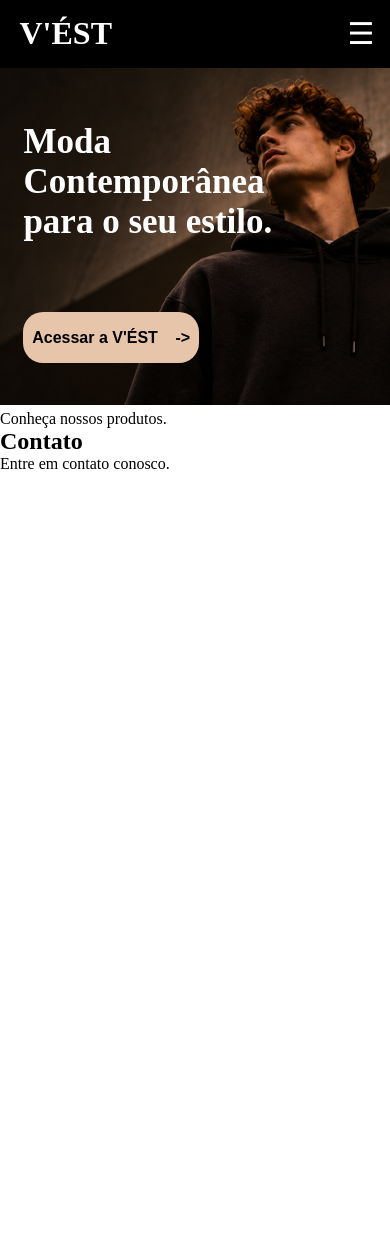
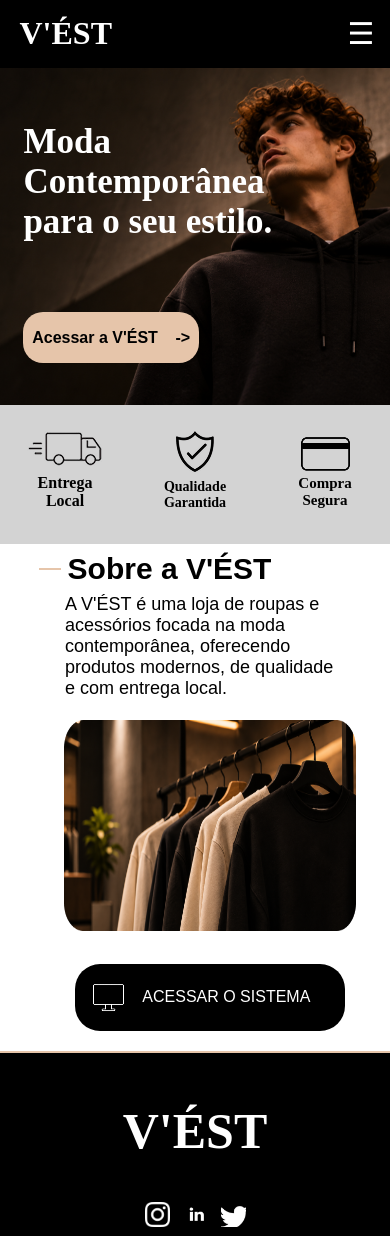
Before and after one commit to gabrielmpc-lab/projeto-integrado, a plain HTML site: page index.html in a window 390 px wide. Before the commit the page ends 844 px from the top, so only its background shows below. Drawn offline with Linux system fonts and the light colour scheme.

Commit message:
Estrutura final da Landing Page responsiva para mobile concluída

```diff
--- a/index.html
+++ b/index.html
@@ -16,14 +16,14 @@
     <div class="menu-opcoes">
         <a href="#inicio">Início</a>
         <a href="#sobre">Sobre</a>
-        <a href="#produtos">Produtos</a>
+        <a href="#serviços">Serviços</a>
         <a href="#contato">Contato</a>
     </div>
 </details>
     </div>
 
 <!-- Estrutura normal do site -->
-    <div class="iniiio">
+    <div id="inicio" class="iniiio">
         <img class="imagem1" src="imagem_header.png" alt="Imagem">
     <div class="texto1">
         <p>Moda</p>
@@ -35,23 +35,60 @@
         <p>-></p>
     </div>
     </div>
-<section id="inicio" class="text1">
 
+<section id="serviços" class="servicos">
+
+    <div class="entrega">
+    <img class="caminhao" src="caminhaozin.png" alt="Caminhão">
+        <p>Entrega</p>
+        <p>Local</p>
+    </div>
+
+    <div class="qualidade">
+        <img class="escudo" src="escudozin.png" alt="Escudo">
+        <div class="text">
+            <p>Qualidade</p>
+            <p>Garantida</p>
+        </div>
+    </div>
+
+    <div class="compra">
+        <img class="cartao" src="cartaozin.png" alt="Cartão">
+        <div class="textt">
+            <p>Compra</p>
+            <p>Segura</p>
+        </div>
+    </div>
 </section>
 
-<section id="sobre">
-    <h1>Sobre</h1>
-    <p>Conheça a nossa loja.</p>
+<section id="sobre" class="sobre_nos">
+    <p class="sobrea">Sobre a V'ÉST</p>
+
+    <p>A V'ÉST é uma loja de roupas e </p>
+    <p>acessórios focada na moda </p>
+    <p>contemporânea, oferecendo </p>
+    <p>produtos modernos, de qualidade </p>
+    <p>e com entrega local.</p>
+
+    <div class="imagem2">
+        <img class="camisetas" src="camisetas.png" alt="Camisetas V'ÉST">
+    </div>
+
+    <footer class="pe">
+        <div class="acessar_sistema">
+            <img class="pc" src="pczin.png" alt="pc">
+            <p class="acessar">ACESSAR O SISTEMA</p>
+        </div>
+    </footer>
 </section>
 
-<section id="produtos">
-    <h1>Produtos</h1>
-    <p>Conheça nossos produtos.</p>
-</section>
-
-<section id="contato">
-    <h1>Contato</h1>
-    <p>Entre em contato conosco.</p>
+<section id="contato" class="rodape">
+    <h1 class="text_final">V'ÉST</h1>
+    <div class="fim">
+        <a href="https://www.instagram.com/"><img class="insta" src="insta.png" alt="Instagram"></a>
+        <a href="https://www.linkedin.com/"><img class="in" src="in.png" alt="Facebook"></a>
+        <a href="https://x.com/"><img class="twit" src="twit.png" alt="Twitter/X"></a>
+    </div>
 </section>
 </div>
 </body>
--- a/style.css
+++ b/style.css
@@ -46,13 +46,14 @@ a{
 }
 
 .menu-opcoes a {
+    background-color: lightgray;
     display: block;
     padding: 12px;
     text-decoration: none;
     color: black;
 }
 
-.cabecalho{
+.cabecalho {
     background-color: black;
     display: flex;
     flex-direction: row;
@@ -61,6 +62,9 @@ a{
     height: 8vh;
     width: 100%;
     position: fixed;
+    top: 0;
+    left: 0;
+    z-index: 1000;
 }
 .nome{
     position: relative;
@@ -110,3 +114,161 @@ a{
     font-family: Arial, Helvetica, sans-serif;
     font-weight: bold;
 }
+
+.servicos{
+    margin-top: 54px;
+    display: flex;
+    flex-direction: row;
+    justify-content: space-around;
+    align-items: center;
+    background-color: lightgray;
+    height: 18vh;
+    min-height: 18vh;
+    flex-shrink: 0;
+    font-weight: bold;
+}
+.entrega{
+    display: flex;
+    justify-content: center;
+    align-items: center;
+    flex-direction: column;
+    text-align: center;
+    font-size: 16px;
+    width: 29vw;
+}
+.caminhao{
+
+}
+.qualidade{
+    justify-content: center;
+    align-items: center;
+    display: flex;
+    flex-direction: column;
+    width: 29vw;
+    gap: 5px;
+}
+.escudo{
+
+}
+.text{
+    text-align: center;
+    font-size: 14px;
+}
+.compra{
+    display: flex;
+    flex-direction: column;
+    justify-content: center;
+    align-items: center;
+    gap: 4px;
+    width: 29vw;
+}
+.cartao{
+    margin-top: 10px;
+}
+.textt{
+    text-align: center;
+    font-size: 15px;
+}
+
+.sobre_nos{
+    font-size: 18px;
+    text-indent: 35px;
+    display: flex;
+    flex-direction: column;
+    margin-left: 30px;
+    font-family: Arial, Helvetica, sans-serif;
+}
+.sobrea{
+    position: relative;
+    right: 69px;
+    display: flex;
+    justify-content: center;
+    align-items: center;
+    font-size: 30px;
+    font-weight: bold;
+    line-height: 50px;
+
+}
+.sobrea::before{
+    position: relative;
+    left: 28px;
+    content: "";
+    display: inline-block;
+    width: 22px;
+    height: 2px;
+    background-color: #E6C5AA;
+}
+
+.imagem2{
+    display: flex;
+    justify-content: center;
+    align-items: center;
+    height: 30vh;
+    width: 100%;
+}
+.camisetas{
+    height: 25vh;
+    width: 75vw;
+}
+
+.pe{
+    display: flex;
+    justify-content: center;
+    align-items: center;
+}
+.acessar_sistema{
+    margin-top: 12px;
+    color: white;
+    display: flex;
+    justify-content: space-evenly;
+    align-items: center;
+    background-color: black;
+    height: 8vh;
+    width: 75%;
+    border-radius: 25px;
+}
+.acessar{
+    position: relative;
+    right: 17px;
+    font-size: 16px;
+    width: 55vw;
+}
+.pc{
+    position: relative;
+    left: 9px;
+}
+
+.rodape{
+    border-top: 2px solid #E6C5AA;
+    height: 25vh;
+    min-height: 25vh;
+    flex-shrink: 0;
+    margin-top: 20px;
+    display: flex;
+    flex-direction: column;
+    justify-content: center;
+    align-items: center;
+    background-color: black;
+    color: white;
+    gap: 5vh;
+}
+.text_final{
+    display: flex;
+    margin-top: 20px;
+    font-size: 50px;
+    font-weight: bold;
+}
+
+.fim{
+    display: flex;
+    gap: 12px;
+}
+.insta{
+    height: 25px;
+}
+.in{
+    height: 27px;
+}
+.twit{
+    height: 25px;
+}
```
Also changed, not shown: caminhaozin.png (added), camisetas.png (added), cartaozin.png (added), escudozin.png (added), in.png (added), insta.png (added), pczin.png (added), twit.png (added).
